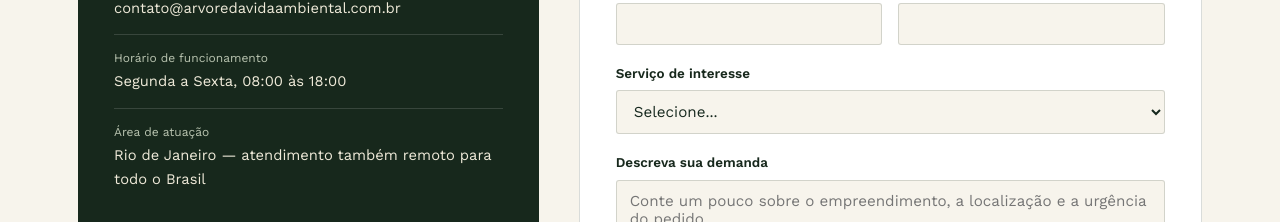
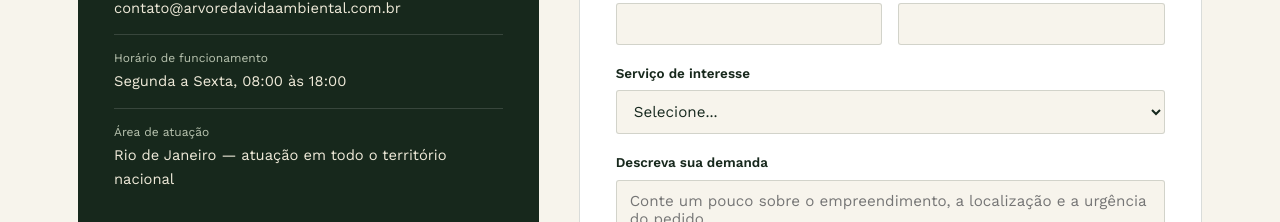
Before and after one commit to Juliasse75/Arvore-da-Vida-Ambiental, a website: page public/index.html in a window 1280 px wide. Shown: the part 5246-5468 px from the top of the page. Drawn offline with nearby package versions, Linux system fonts and the light colour scheme.

Commit message:
fix: atualiza texto da área de atuação na seção de contato

```diff
--- a/public/index.html
+++ b/public/index.html
@@ -357,7 +357,7 @@
           <div class="contact-line">
             <div>
               <small>Área de atuação</small>
-              Rio de Janeiro — atendimento também remoto para todo o Brasil
+              Rio de Janeiro — atuação em todo o território nacional
             </div>
           </div>
           <a href="https://wa.me/5521966881291" target="_blank" rel="noopener" class="btn btn-whats" style="margin-top:20px; width:100%; justify-content:center;">Chamar agora no WhatsApp</a>
```
